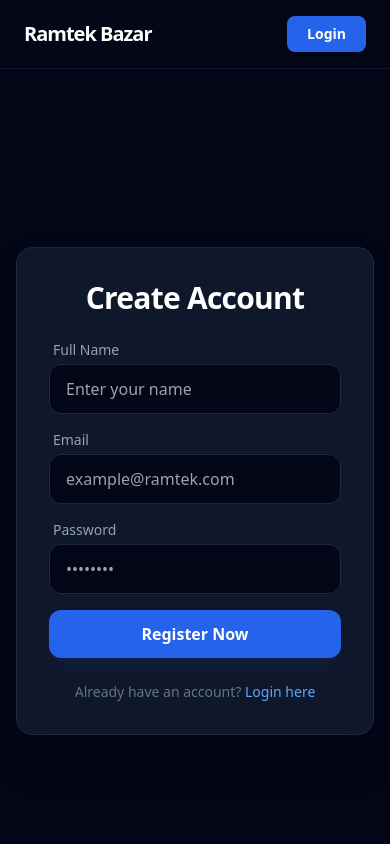
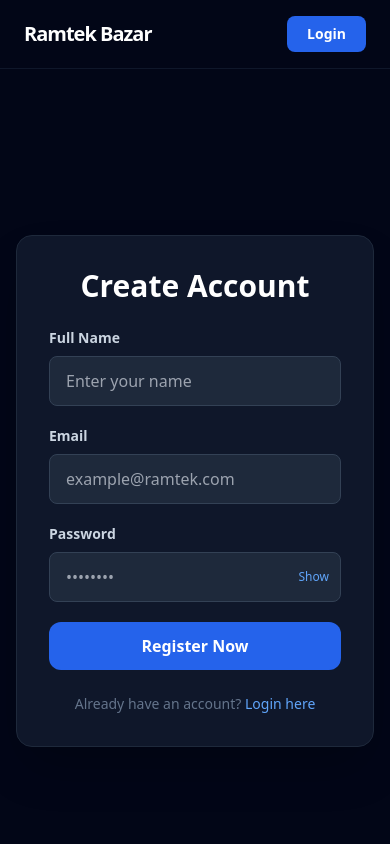
Before and after one commit to Utkarshende/ramtek-mini-e-shop, a React (Create React App) app in the folder frontend/: page /register in a window 390 px wide. Shown: the top 844 px of the page. Built offline with nearby package versions, Linux system fonts and the light colour scheme; no server answers.

Commit message:
feat:validation.js in config for max and min word length, price and phone number

```diff
--- a/frontend/src/components/EditProductModal.jsx
+++ b/frontend/src/components/EditProductModal.jsx
@@ -12,7 +12,7 @@ export default function EditProductModal({ product, onClose, onUpdate }) {
   const [loading, setLoading] = useState(false);
 
   const handleSubmit = async (e) => {
-    e.preventDefault();
+    e.preventDefault();l
     setLoading(true);
     try {
       const res = await API.put(`/products/${product._id}`, formData);
--- a/frontend/src/components/InputField.jsx
+++ b/frontend/src/components/InputField.jsx
@@ -1,38 +1,57 @@
-import React, {useState} from "react";
+import React, { useState } from "react";
 
 function InputField({
-    type="text",
-    placeholder,
+  label,
+  type = "text",
+  placeholder = "",
   value,
   onChange,
   maxLength,
   min,
-    name
-})
-{
-    const [showpassword, setShowPassword] = useState(false);
-    const isPassword = type ==="password";
+  name,
+  required = false,
+  className = "",
+}) {
+  const [showPassword, setShowPassword] = useState(false);
+  const isPassword = type === "password";
+
   return (
+    <div className="space-y-2">
+      {label && (
+        <label
+          htmlFor={name}
+          className="block text-sm font-semibold text-slate-300"
+        >
+          {label}
+        </label>
+      )}
+
       <div className="relative">
-      <input type={isPassword ? (showpassword ? "text" : "password") : type}
+        <input
+          id={name}
+          type={isPassword ? (showPassword ? "text" : "password") : type}
           placeholder={placeholder}
           value={value}
           name={name}
           min={min}
           maxLength={maxLength}
+          required={required}
           onChange={onChange}
-      className="w-full bg-slate-800 border-slate-300 rounded-lg px-4 py-3 text-slate-200 focus:outline-none focus:border-blue-500"
+          className={`w-full bg-slate-800 border border-slate-700 rounded-lg px-4 py-3 text-slate-200 focus:outline-none focus:border-blue-500 transition-all ${className}`}
         />
+
         {isPassword && (
           <button
             type="button"
-        onClick={()=>setShowPassword(!showpassword)}
-        className="absolute right-3 top-3 text-xs text-blue-400">
-            {showpassword ? "Hide" : "Show"}
+            onClick={() => setShowPassword(!showPassword)}
+            className="absolute right-3 top-1/2 -translate-y-1/2 text-xs text-blue-400 hover:text-blue-300"
+          >
+            {showPassword ? "Hide" : "Show"}
           </button>
         )}
       </div>
-  )
+    </div>
+  );
 }
 
 export default InputField;
--- a/frontend/src/components/Label.jsx
+++ b/frontend/src/components/Label.jsx
@@ -1,8 +1,8 @@
 import React from "react";
 
-function Label({text}){
+function Label({text,htmlFor}){
     return(
-        <label className="block text-sm font-semibold text-slate-300 mb-2">
+        <label htmlFor={htmlFor} className="block text-sm font-semibold text-slate-300 mb-2">
             {text}
         </label>
     );
--- a/frontend/src/config/theme.js
+++ b/frontend/src/config/theme.js
@@ -1,6 +1,5 @@
 export const APP_NAME = "Ramtek Bazar";
-
-export const THEME = {
-  primary: "text-blue-500",
-  primaryBg: "bg-blue-600",
+export const COLORS = {
+  primary: "bg-blue-600",
+  primaryHover: "bg-blue-700",
 };
--- /dev/null
+++ b/frontend/src/config/validation.js
@@ -0,0 +1,7 @@
+export const VALIDATION={
+minDescriptionWords:10,
+maxDescriptionWords:1000,
+minPrice:1,
+maxPhoneDigits:10,
+
+}
--- a/frontend/src/pages/LoginPage.jsx
+++ b/frontend/src/pages/LoginPage.jsx
@@ -3,6 +3,7 @@ import API from "../api.js";
 import { useNavigate } from "react-router-dom";
 import InputField from "../components/InputField";
 import { toast } from "react-toastify";
+import { COLORS } from "../config/theme"; // 👈 constant colors
 
 function Login() {
   const [formData, setFormData] = useState({
@@ -39,11 +40,11 @@ function Login() {
   return (
     <div className="min-h-screen flex items-center justify-center bg-slate-950 px-4">
       <div className="max-w-md w-full bg-slate-900 p-8 rounded-2xl border border-slate-800 shadow-2xl">
-        <h2 className="text-3xl font-bold text-white mb-6 text-center tracking-tight">
+        <h2 className="text-3xl font-bold text-white mb-6 text-center">
           Welcome Back
         </h2>
-        <form onSubmit={handleSubmit} className="space-y-4  ">
 
+        <form onSubmit={handleSubmit} className="space-y-5">
           <InputField
             label="Email"
             type="email"
@@ -51,8 +52,8 @@ function Login() {
             value={formData.email}
             onChange={handleChange}
             placeholder="your@email.com"
+          />
 
-          />
           <InputField
             label="Password"
             type="password"
@@ -60,12 +61,13 @@ function Login() {
             value={formData.password}
             onChange={handleChange}
             placeholder="••••••••"
+            minLength={6}
           />
 
           <button
             type="submit"
             disabled={loading}
-            className={`w-full bg-blue-600 hover:bg-blue-500 text-white font-bold py-3 rounded-xl mt-4 shadow-lg shadow-blue-900/20 transition-all active:scale-95 ${
+            className={`w-full ${COLORS.primary} hover:${COLORS.primaryHover} text-white font-bold py-3 rounded-xl transition-all ${
               loading ? "opacity-50 cursor-not-allowed" : ""
             }`}
           >
@@ -73,7 +75,7 @@ function Login() {
           </button>
         </form>
 
-        <p className="text-slate-500 text-center mt-6 text-sm font-medium">
+        <p className="text-slate-500 text-center mt-6 text-sm">
           Don't have an account?{" "}
           <span
             onClick={() => navigate("/register")}
--- a/frontend/src/pages/RegisterPage.jsx
+++ b/frontend/src/pages/RegisterPage.jsx
@@ -1,63 +1,87 @@
-import React, { useState } from 'react';
-import API from '../api.js';
-import { useNavigate } from 'react-router-dom';
+import React, { useState } from "react";
+import API from "../api.js";
+import { useNavigate } from "react-router-dom";
+import InputField from "../components/InputField";
+import { toast } from "react-toastify";
+import { COLORS } from "../config/theme";
 
 function Register() {
-  const [formData, setFormData] = useState({ name: '', email: '', password: '' });
+  const [formData, setFormData] = useState({
+    name: "",
+    email: "",
+    password: "",
+  });
+
   const navigate = useNavigate();
+
+  const handleChange = (e) => {
+    setFormData({ ...formData, [e.target.name]: e.target.value });
+  };
 
   const handleSubmit = async (e) => {
     e.preventDefault();
+
     try {
-      const { data } = await API.post('/auth/register', formData);
-      alert(data.message);
-      navigate('/login');
+      const { data } = await API.post("/auth/register", formData);
+      toast.success(data.message);
+      navigate("/login");
     } catch (err) {
-      alert(err.response?.data?.message || "Registration failed");
+      toast.error(err.response?.data?.message || "Registration failed");
     }
   };
 
   return (
     <div className="min-h-screen flex items-center justify-center bg-slate-950 px-4">
       <div className="max-w-md w-full bg-slate-900 p-8 rounded-2xl border border-slate-800 shadow-2xl">
-        <h2 className="text-3xl font-bold text-white mb-6 text-center tracking-tight">Create Account</h2>
-        <form onSubmit={handleSubmit} className="space-y-4">
-          <div>
-            <label className="block text-slate-400 text-sm mb-1 ml-1">Full Name</label>
-            <input
+        <h2 className="text-3xl font-bold text-white mb-6 text-center">
+          Create Account
+        </h2>
+
+        <form onSubmit={handleSubmit} className="space-y-5">
+          <InputField
+            label="Full Name"
             type="text"
-              className="w-full bg-slate-950 border border-slate-800 rounded-xl px-4 py-3 text-white focus:border-blue-500 focus:ring-1 focus:ring-blue-500 outline-none transition-all"
+            name="name"
+            value={formData.name}
+            onChange={handleChange}
             placeholder="Enter your name"
-              onChange={(e) => setFormData({...formData, name: e.target.value})}
-              required
           />
-          </div>
-          <div>
-            <label className="block text-slate-400 text-sm mb-1 ml-1">Email</label>
-            <input
+
+          <InputField
+            label="Email"
             type="email"
-              className="w-full bg-slate-950 border border-slate-800 rounded-xl px-4 py-3 text-white focus:border-blue-500 focus:ring-1 focus:ring-blue-500 outline-none transition-all"
+            name="email"
+            value={formData.email}
+            onChange={handleChange}
             placeholder="example@ramtek.com"
-              onChange={(e) => setFormData({...formData, email: e.target.value})}
-              required
           />
-          </div>
-          <div>
-            <label className="block text-slate-400 text-sm mb-1 ml-1">Password</label>
-            <input
+
+          <InputField
+            label="Password"
             type="password"
-              className="w-full bg-slate-950 border border-slate-800 rounded-xl px-4 py-3 text-white focus:border-blue-500 focus:ring-1 focus:ring-blue-500 outline-none transition-all"
+            name="password"
+            value={formData.password}
+            onChange={handleChange}
             placeholder="••••••••"
-              onChange={(e) => setFormData({...formData, password: e.target.value})}
-              required
+            minLength={6}
           />
-          </div>
-          <button className="w-full bg-blue-600 hover:bg-blue-500 text-white font-bold py-3 rounded-xl mt-4 shadow-lg shadow-blue-900/20 transition-all active:scale-95">
+
+          <button
+            type="submit"
+            className={`w-full ${COLORS.primary} hover:${COLORS.primaryHover} text-white font-bold py-3 rounded-xl transition-all`}
+          >
             Register Now
           </button>
         </form>
+
         <p className="text-slate-500 text-center mt-6 text-sm">
-          Already have an account? <span onClick={() => navigate('/login')} className="text-blue-400 cursor-pointer hover:underline">Login here</span>
+          Already have an account?{" "}
+          <span
+            onClick={() => navigate("/login")}
+            className="text-blue-400 cursor-pointer hover:underline"
+          >
+            Login here
+          </span>
         </p>
       </div>
     </div>
```
Lines whose indentation alone changed are shown as unchanged.
